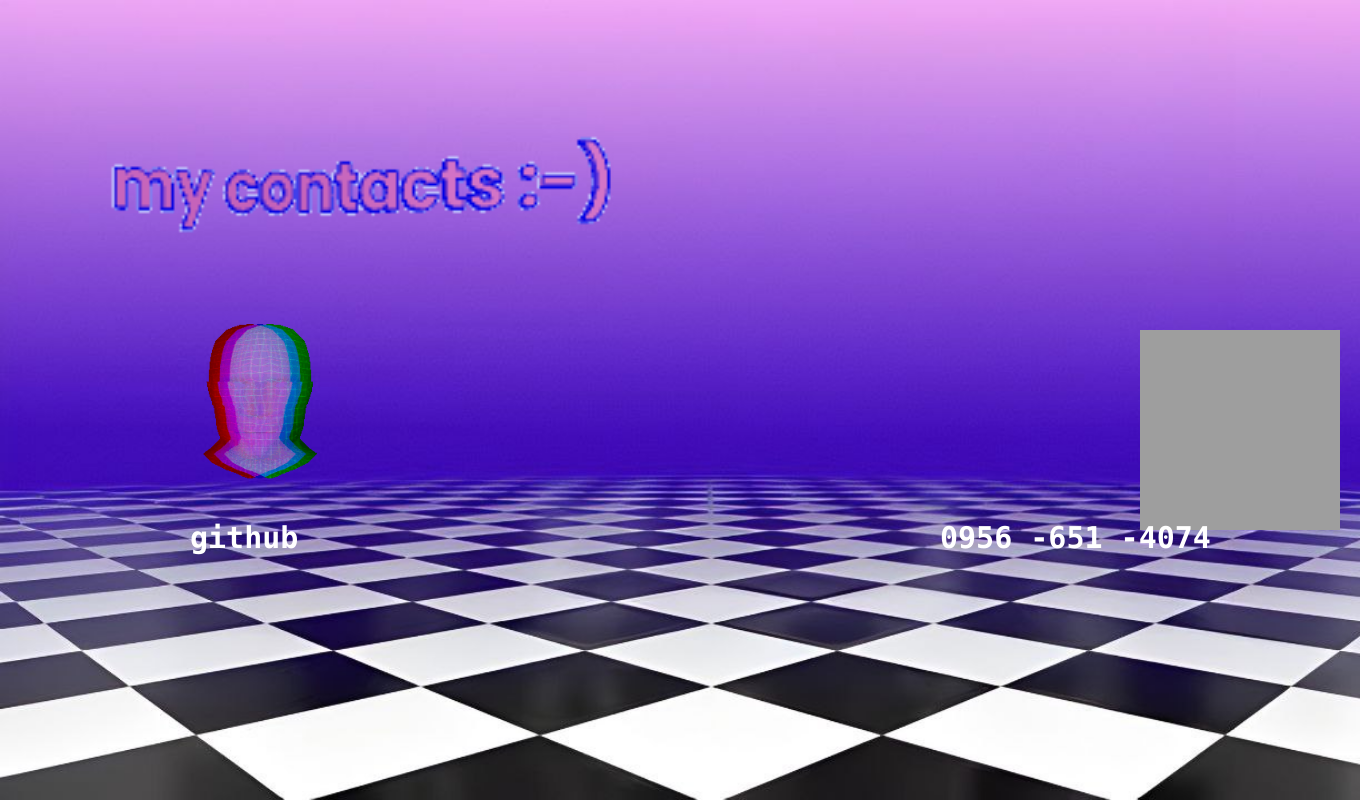
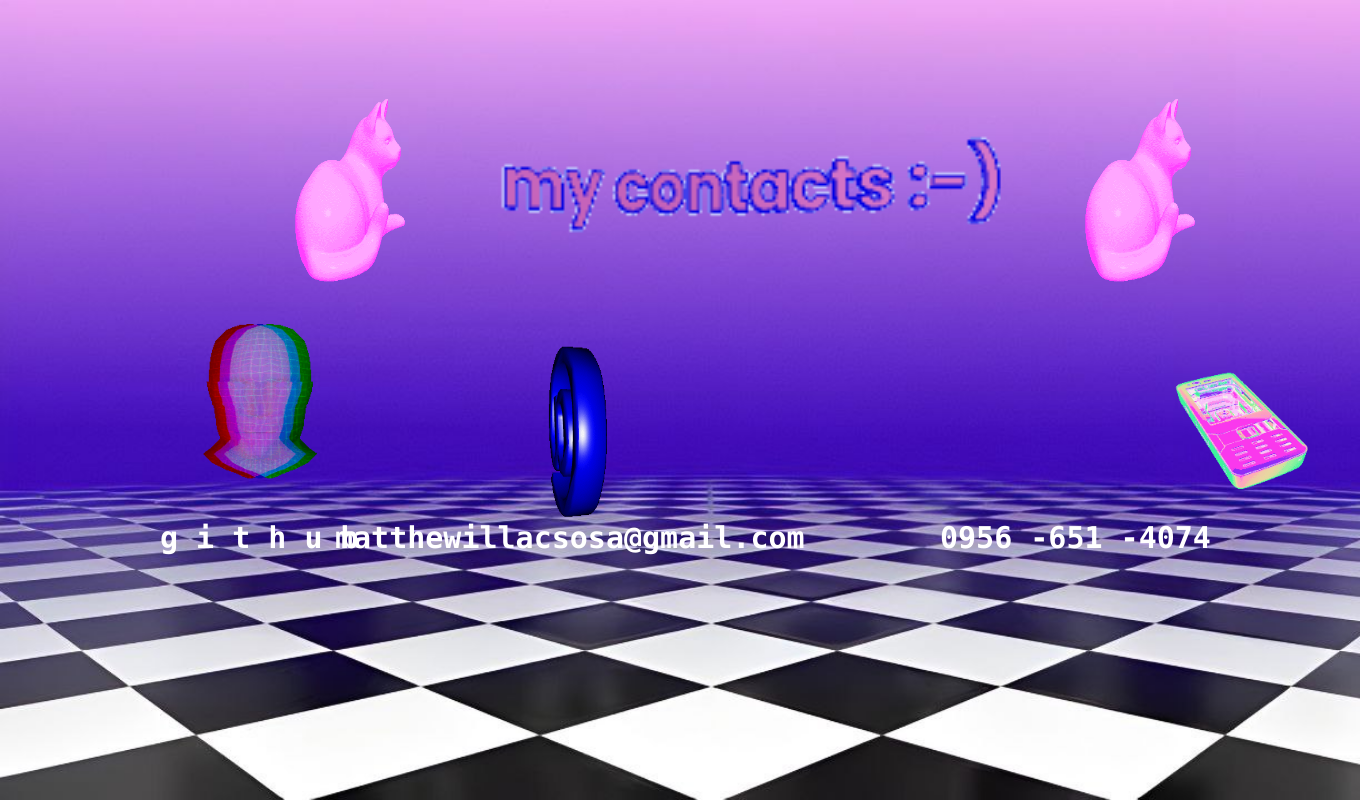
Before and after one commit to Mattillac/personal_web_portfolio, a Flask app: page /contact in a window 1360 px wide. Run offline with Flask 3, Linux system fonts and the light colour scheme; grey boxes are pictures that could not be loaded.

Commit message:
this is my touches and later on ill finish it later on, due to my sickness i can't continue more

```diff
--- a/templates/contacts.html
+++ b/templates/contacts.html
@@ -9,10 +9,10 @@
              background-attachment: fixed;">
 
     <img src="/static/images/contitle.gif" height="650" width="650"  alt="wow gif!"
-       style="position: absolute; bottom: 300px; left: 25px;">
+       style="position: absolute; bottom: 300px; left: 415px;">
 
 
-            <img src="/static/images/nokia.gif" height="200" alt="trying to find me?" title="Takes you to my profile"
+            <img src="/static/images/vaporwave.gif" height="200" alt="trying to find me?" title="Takes you to my profile"
                 style="position: absolute; top: 330px; left: 1140px; width: 200px;">
                  <h3 style="font-family: 'Lucida Console', serif; font-size: 30px;
                     text-align: left;
@@ -21,17 +21,32 @@
                     0956&nbsp;-651&nbsp;-4074
                 </h3>
 
+            <a href="mailto:matthewillacsosa@gmail.com" target="_blank">
+            <img src="/static/images/email.gif" height="200" alt="find it here" title="Takes you to my works? find out..."
+                style="position: absolute; top: 330px; right: 690px; width: 200px;">
+                 <h3 style="font-family: 'Lucida Console', serif; font-size: 30px;
+                    text-align: left;
+                    color: rgb(255, 255, 255);
+                    position: absolute; top: 490px; right: 825px; width: 200px;">
+                    matthewillacsosa@gmail.com
+                </h3>
+            </a>
+
             <a href="https://github.com/Mattillac" target="_blank">
             <img src="/static/images/head.gif" height="200" alt="me?" title="my github account"
                 style="position: absolute; top: 300px; left: 160px; width: 200px;">
                 <h3 style="font-family: 'Lucida Console', serif; font-size: 30px;
                     text-align: left;
                     color: rgb(255, 255, 255);
-                    position: absolute; top: 490px; left: 190px; width: 200px;">
-                    github
+                    position: absolute; top: 490px; left: 160px;">
+                    g i t h u b
                 </h3>
             </a>
 
+        <img src="/static/images/killer queen.gif" height="200" width="200"  alt="greetings gif!"
+            style="position: absolute; bottom: 510px; left: 1045px;">
 
+       <img src="/static/images/killer queen.gif" height="200" width="200"  alt="greetings gif!"
+       style="position: absolute; bottom: 510px; left: 255px;">
 </body>
 </html>
--- a/templates/profile.html
+++ b/templates/profile.html
@@ -19,7 +19,7 @@
        style="position: absolute; bottom: 200px; left: 15px;">
 
     <img src="/static/images/dolphy.gif" height="200" width="200"  alt="greetings gif!"
-       style="position: absolute; bottom: 550px; left: 980px;">
+       style="position: absolute; bottom: 550px; left: 974px;">
 
     <img src="/static/images/dolphy.gif" height="200" width="200"  alt="greetings gif!"
        style="position: absolute; bottom: 550px; left: 350px; transform: scaleX(-1);">
@@ -29,6 +29,7 @@
           text-align: left; color: rgb(255, 255, 255);
           position: absolute; top: 210px; left: 380px; right: 0; bottom: 10px;">
   Hello! My name is Matthew Sosa!<br>
+  <br>
 - I am a computer engineering student in Polytechnic University of the Philippines.<br>
 <br>
 - I have a passion for designing and tinkering codes!<br>
```
Also changed, not shown: static/images/email.gif (added), static/images/killer queen.gif (added), static/images/vaporwave.gif (added).
